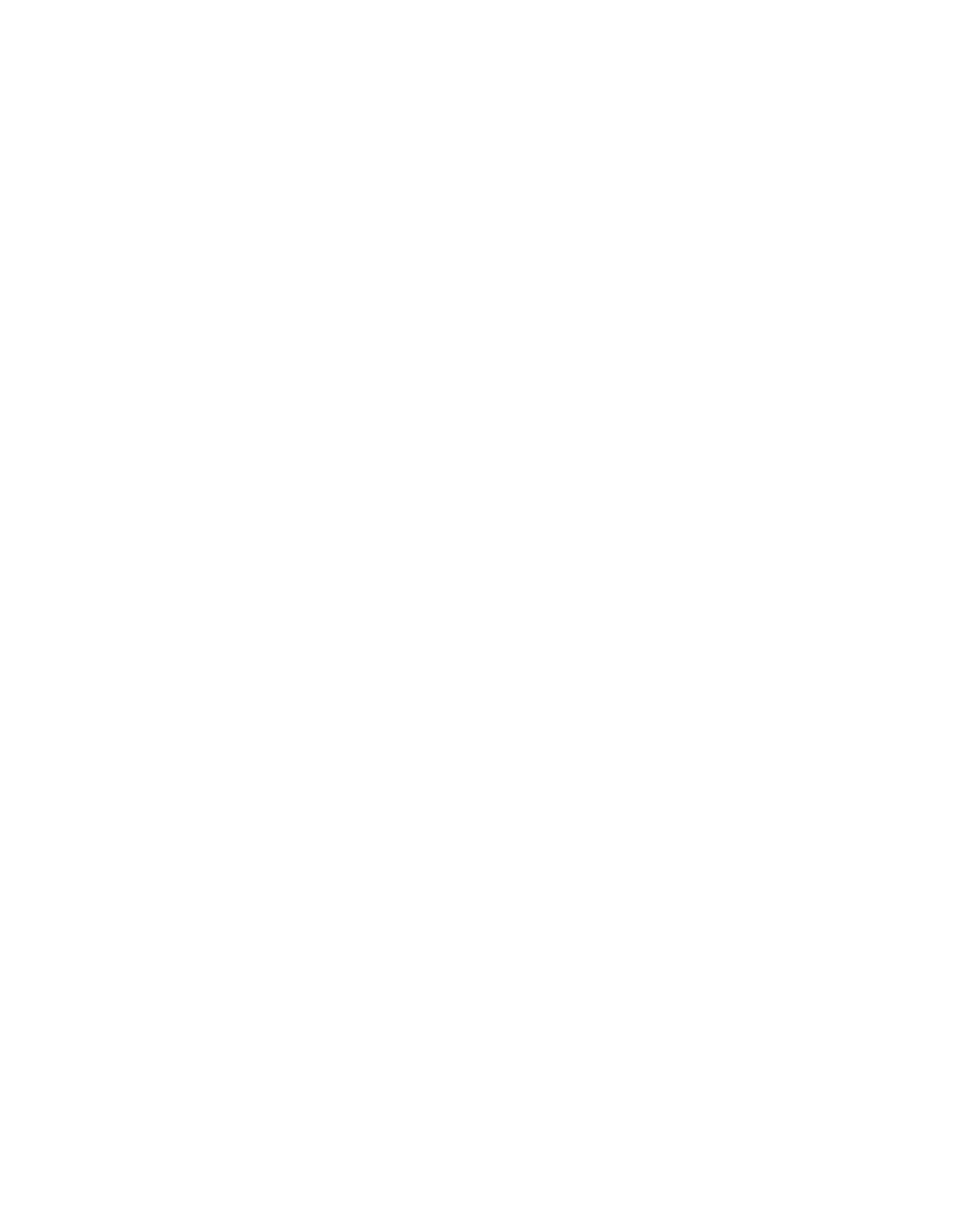
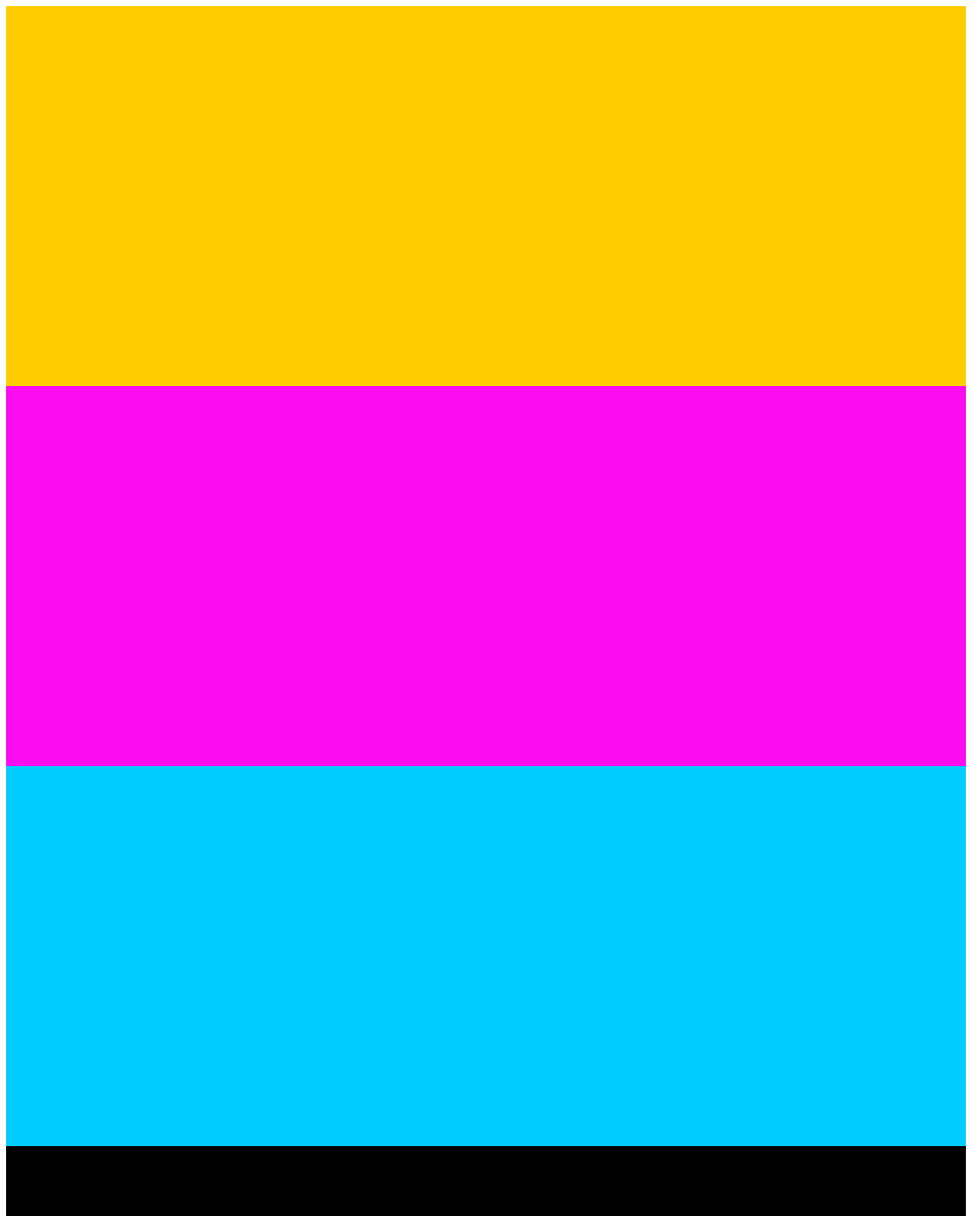
Before and after one commit to next304/renshu1, a plain HTML site: page index.html in a window 1280 px wide. Shown: the top 1600 px of the page at 76% size. Before the commit the page ends 800 px from the top, so only its background shows below. Drawn offline with Linux system fonts and the light colour scheme.

Commit message:
レイアウトを作成しました。

```diff
--- a/css/style.css
+++ b/css/style.css
@@ -0,0 +1,17 @@
+#header{
+    height: 500px;
+    background-color: #fc0;
+}
+
+#main{
+    height: 500px;
+    background-color: #fc0cf0;
+}
+#sub{
+    height: 500px;
+    background-color: #0cf;
+}
+#footer{
+    height: 500px;
+    background-color: #000;
+}
--- a/index.html
+++ b/index.html
@@ -1,11 +1,16 @@
 <!DOCTYPE html>
 <html lang="en">
+
 <head>
     <meta charset="UTF-8">
     <title>Document</title>
-    <link rel="stylesheet" href="css/style.css">
-</head>
+    <link rel="stylesheet" href="css/style.css"> </head>
+
 <body>
+    <div id="header"></div>
+    <div id="main"></div>
+    <div id="sub"></div>
+    <div id="footer"></div>
+</body>
 
-</body>
 </html>
```
